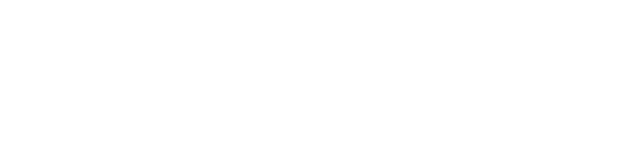
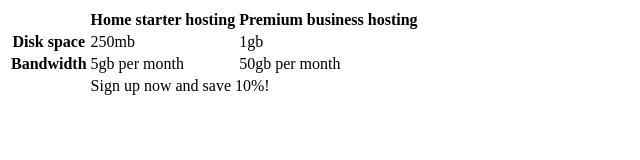
Before and after one commit to Caesarsage/GoodTalentLabs, a website: page ch06/index.html in a window 1280 px wide. Shown: the whole page, without its empty margins (0-640 px from the left). Drawn offline with Linux system fonts and the light colour scheme.

Commit message:
chapter 06 examples: TABLES

```diff
--- a/ch06/index.html
+++ b/ch06/index.html
@@ -1,11 +1,41 @@
 <!DOCTYPE html>
 <html lang="en">
+
 <head>
   <meta charset="UTF-8">
   <meta name="viewport" content="width=device-width, initial-scale=1.0">
-  <title>Document</title>
+  <title>Table</title>
 </head>
+
 <body>
+  <table>
+    <thead>
+      <tr>
+        <th></th>
+        <th scope="col">Home starter hosting</th>
+        <th scope="col">Premium business hosting</th>
+      </tr>
+    </thead>
+    <tbody>
+      <tr>
+        <th scope="row">Disk space</th>
+        <td>250mb</td>
+        <td>1gb</td>
+      </tr>
+      <tr>
+        <th scope="row">Bandwidth</th>
+        <td>5gb per month</td>
+        <td>50gb per month</td>
+      </tr>
+      <!-- more rows like the two above here -->
+    </tbody>
+    <tfoot>
+      <tr>
+        <td></td>
+        <td colspan="2">Sign up now and save 10%!</td>
+      </tr>
+    </tfoot>
+  </table>
+</body>
 
-</body>
 </html>
```
Also changed, not shown: ch03/index.html (renamed from chp03/index.html), ch04/index.html (renamed from chp04/index.html).
